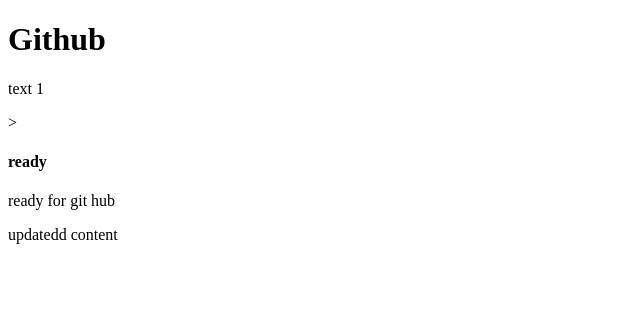
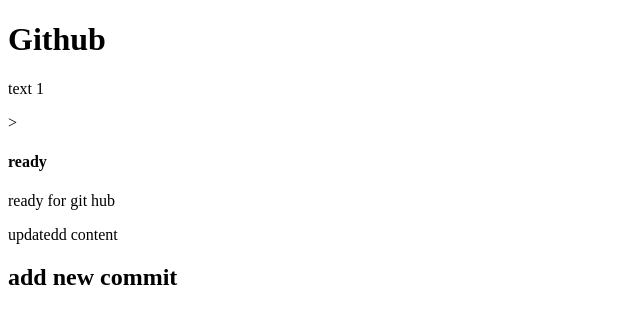
Before and after one commit to athullalu/Athul-New-Things, a plain HTML site: page index.html in a window 1280 px wide. Shown: the whole page, without its empty margins (0-640 px from the left). Drawn offline with Linux system fonts and the light colour scheme.

Commit message:
add new commit

```diff
--- a/index.html
+++ b/index.html
@@ -12,6 +12,7 @@
 <p>ready for git hub</p>
 <div>
 	<p>updatedd content</p>
+	<h2>add new commit</h2>
 </div>
 </body>
 </html>
```
